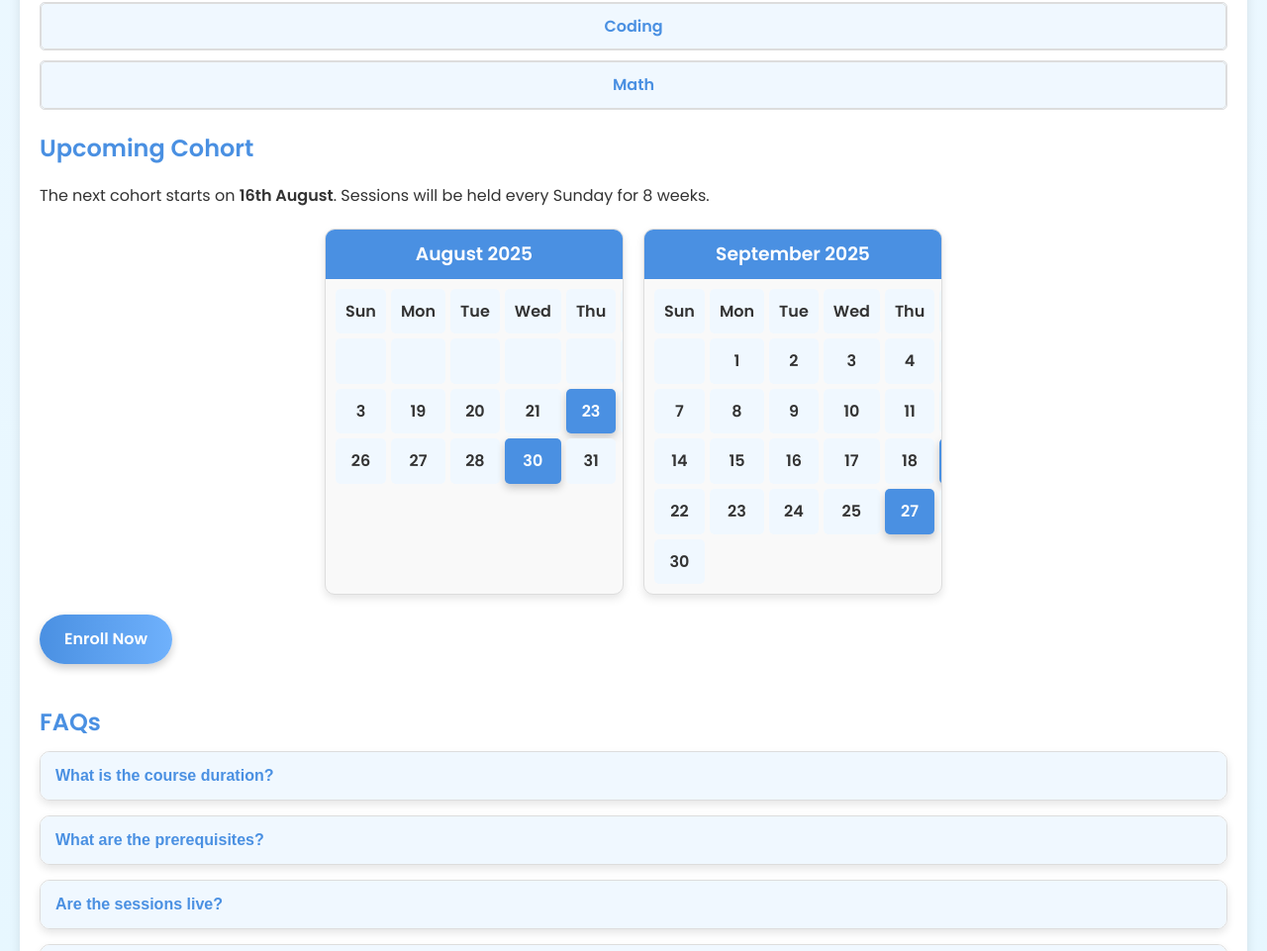
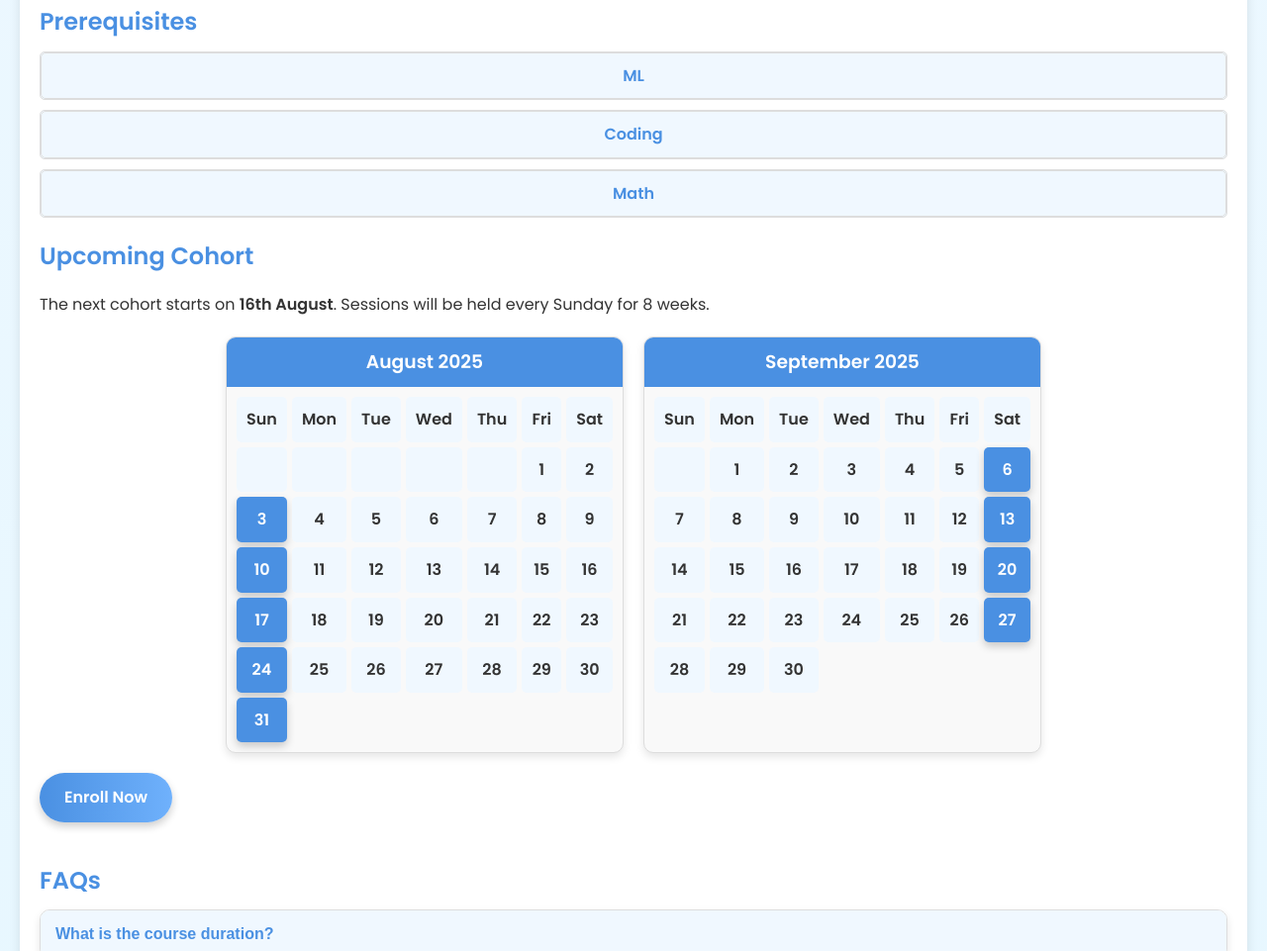
Before and after one commit to TheCuriousCurator/thecuriouscurator.github.io, a plain HTML site: page index.html in a window 1280 px wide. Shown: the part 1171-2132 px from the top of the page at 99% size. Drawn offline with Linux system fonts and the light colour scheme.

Commit message:
fix calendar. and add queries button

```diff
--- a/index.html
+++ b/index.html
@@ -173,7 +173,8 @@
     margin-top: 20px;
   }
   .month {
-    width: 300px;
+    width: 100%; /* Full width for responsiveness */
+    max-width: 400px; /* Limit the width on larger screens */
     border: 1px solid #ddd;
     border-radius: 10px;
     box-shadow: 0 4px 8px rgba(0, 0, 0, 0.1);
@@ -189,7 +190,7 @@
   }
   .days {
     display: grid;
-    grid-template-columns: repeat(7, 1fr);
+    grid-template-columns: repeat(7, 1fr); /* 7 columns for days of the week */
     gap: 5px;
     padding: 10px;
   }
@@ -213,6 +214,19 @@
   .day.session:hover {
     background-color: #357ab8;
     cursor: pointer;
+  }
+
+  /* Responsive Design */
+  @media (max-width: 768px) {
+    .month {
+      max-width: 100%; /* Full width on smaller screens */
+    }
+    .days {
+      gap: 3px; /* Reduce gap between days for smaller screens */
+    }
+    .day, .empty {
+      padding: 8px; /* Reduce padding for smaller screens */
+    }
   }
   .tabs-container {
     display: flex;
@@ -283,7 +297,7 @@
       <h2>Introduction</h2>
       <p>Welcome to the ML Design Thinking & Platforms Thinking course. This 8-week program is designed to help you master the principles of design thinking and platform strategies in the context of machine learning.</p>
     </section>
-
+    <a href="https://topmate.io/dksahuji/1483565/pay" class="contact-button">Have Questions? Contact Us</a>
     <section>
       <h2>Program Details</h2>
       <div class="tabs-container">
@@ -409,18 +423,35 @@
             <div class="empty"></div>
             <div class="day">1</div>
             <div class="day">2</div>
-            <div class="day">3</div>
+            <div class="day sunday session">3</div> <!-- Highlighted session -->
+            <div class="day">4</div>
+            <div class="day">5</div>
+            <div class="day">6</div>
+            <div class="day">7</div>
+            <div class="day">8</div>
+            <div class="day">9</div>
+            <div class="day sunday session">10</div> <!-- Highlighted session -->
+            <div class="day">11</div>
+            <div class="day">12</div>
+            <div class="day">13</div>
+            <div class="day">14</div>
+            <div class="day">15</div>
+            <div class="day">16</div>
+            <div class="day sunday session">17</div> <!-- Highlighted session -->
+            <div class="day">18</div>
             <div class="day">19</div>
             <div class="day">20</div>
             <div class="day">21</div>
-            <div class="day sunday session">23</div> <!-- Highlighted session -->
-            <div class="day">24</div>
+            <div class="day">22</div>
+            <div class="day">23</div>
+            <div class="day sunday session">24</div> <!-- Highlighted session -->
             <div class="day">25</div>
             <div class="day">26</div>
             <div class="day">27</div>
             <div class="day">28</div>
-            <div class="day sunday session">30</div> <!-- Highlighted session -->
-            <div class="day">31</div>
+            <div class="day">29</div>
+            <div class="day">30</div>
+            <div class="day sunday session">31</div> <!-- Highlighted session -->
           </div>
         </div>
         <div class="month">
@@ -452,12 +483,14 @@
             <div class="day">16</div>
             <div class="day">17</div>
             <div class="day">18</div>
+            <div class="day">19</div>
             <div class="day sunday session">20</div> <!-- Highlighted session -->
             <div class="day">21</div>
             <div class="day">22</div>
             <div class="day">23</div>
             <div class="day">24</div>
             <div class="day">25</div>
+            <div class="day">26</div>
             <div class="day sunday session">27</div> <!-- Highlighted session -->
             <div class="day">28</div>
             <div class="day">29</div>
@@ -476,7 +509,7 @@
       </div>
       <div class="faq-item">
         <button>What are the prerequisites?</button>
-        <div class="answer">Basic knowledge of ML+DL, python coding exposure, and math is required.</div>
+        <div class="answer">Basic knowledge of ML, coding, and math is required.</div>
       </div>
       <div class="faq-item">
         <button>Are the sessions live?</button>
```
